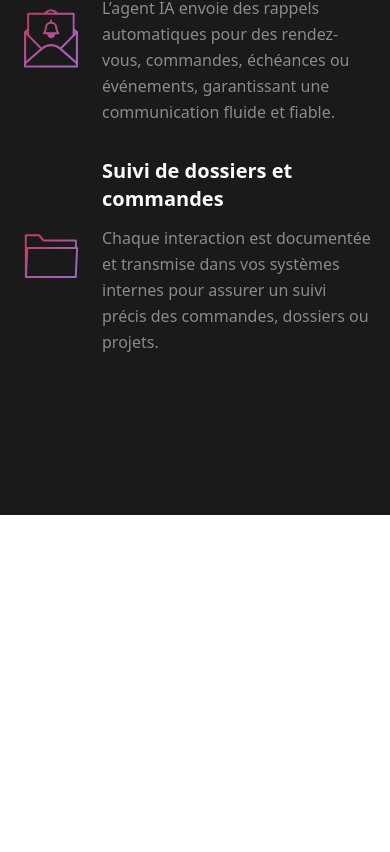
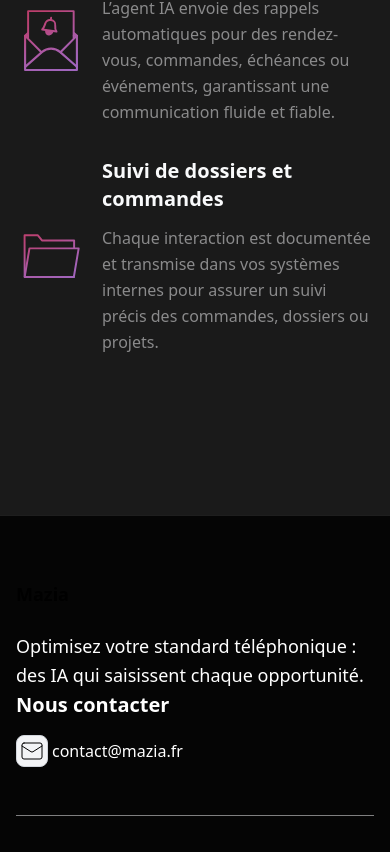
Before and after one commit to Itsnotxarwa/maziaapp, a React (Vite) app: page / in a window 390 px wide. Shown: the part 2897-3749 px from the top of the page. Before the commit the page ends 3412 px from the top, so only its background shows below. Built offline with nearby package versions, Linux system fonts and the light colour scheme.

Commit message:
add footer section to landing page

```diff
--- /dev/null
+++ b/src/Footer.jsx
@@ -0,0 +1,29 @@
+import { Mail } from 'lucide-react';
+
+export default function Footer() {
+    return(
+        <footer className="border-t border-white/10 backdrop-blur-xl bg-black/80 z-50 relative pt-16 pb-8">
+            <div className="max-w-7xl mx-auto px-4 sm:px-6 lg:px-8">
+                <div className="grid md:grid-cols-2">
+                    <div className='space-y-6'>
+                        <h1 className="text-black font-bold text-lg hover:opacity-80 transition-opacity">Mazia</h1>
+                        <p className='text-lg leading-relaxed max-w-md'>Optimisez votre standard téléphonique : des IA qui saisissent chaque opportunité.</p>
+                    </div>
+                    <div className='space-y-6'>
+                        <h3 className='text-xl font-semibold mb-4'>Nous contacter</h3>
+                        <div className='flex gap-1 items-center'>
+                            <div className='w-8 h-8 bg-gray-100 backdrop-blur-sm rounded-lg flex items-center
+                            justify-center border border-gray-300'>
+                                <Mail className='text-black' strokeWidth={1} />
+                            </div>
+                            <p className='hover:underline'>contact@mazia.fr</p>
+                        </div>
+                    </div>
+                </div>
+                <div className="border-t border-gray-50/50 flex mt-12 pt-8 justify-center items-center">
+                2025 MAZIA. Tous droits réservés.
+                </div>
+            </div>
+        </footer>
+    )
+}
--- a/src/HomePage.jsx
+++ b/src/HomePage.jsx
@@ -1,8 +1,9 @@
-import { Fade, Slide } from "react-awesome-reveal";
+import { Slide } from "react-awesome-reveal";
 import Header from "./Header";
 import BenefitsSection from "./HomeComponents/BenefitsSection";
 import HeroSection from "./HomeComponents/heroSection";
 import UsageExamples from "./HomeComponents/UsageExamples";
+import Footer from "./Footer";
 
 
 
@@ -16,6 +17,7 @@ export default function HomePage() {
             <BenefitsSection />
             </Slide>
             <UsageExamples />
+            <Footer />
         </div>
     )
 }
```
